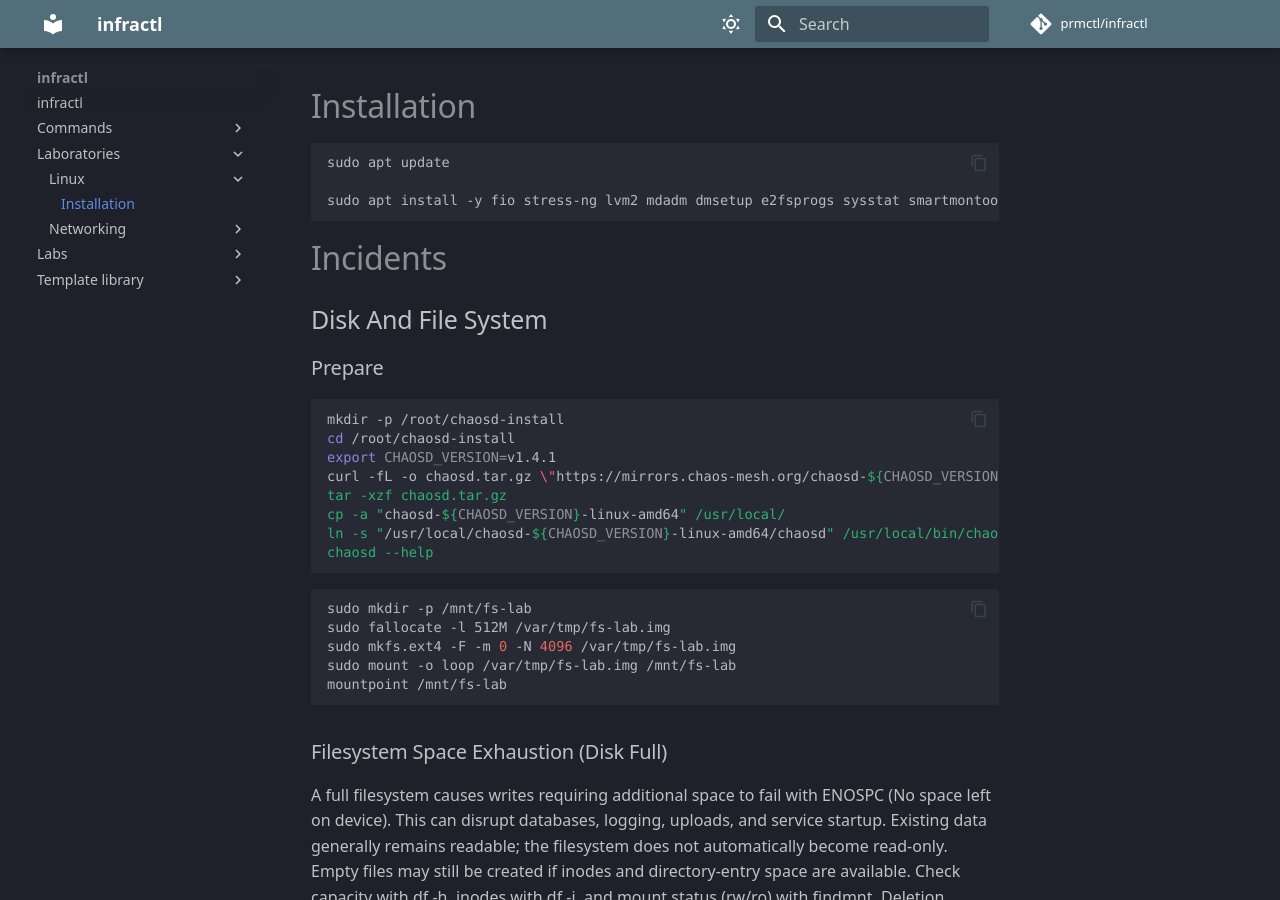
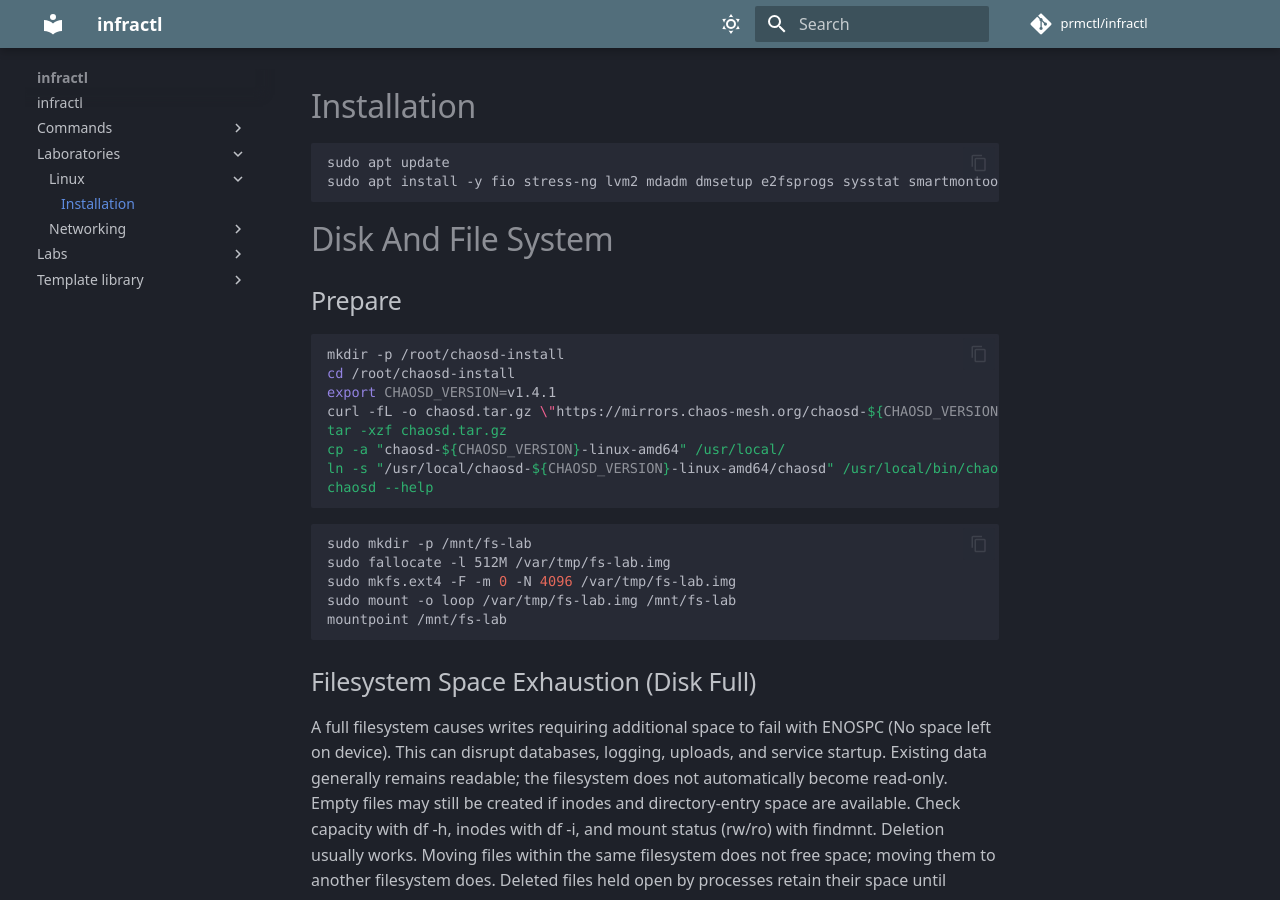
Before and after one commit to prmctl/infractl, an MkDocs documentation site: the page built from docs/laboratories/linux/linux-incident.md, in a window 1280 px wide and 900 px high. Built offline with MkDocs 1.6.1 and Material for MkDocs 9.7.7, drawn with Linux system fonts in a browser that asks for light colours; comment, search, counter and statistics services are not loaded.

````diff
--- a/docs/laboratories/linux/linux-incident.md
+++ b/docs/laboratories/linux/linux-incident.md
@@ -1,21 +1,13 @@
-
 # Installation
 
 ```sh
-
 sudo apt update
-
 sudo apt install -y fio stress-ng lvm2 mdadm dmsetup e2fsprogs sysstat smartmontools util-linux
-
 ```
 
+# Disk And File System
 
-
-# Incidents
-
-## Disk And File System
-
-### Prepare
+## Prepare
 ```sh
 mkdir -p /root/chaosd-install
 cd /root/chaosd-install
@@ -34,20 +26,20 @@
 mountpoint /mnt/fs-lab
 ```
 
-### Filesystem Space Exhaustion (Disk Full)
+## Filesystem Space Exhaustion (Disk Full)
 A full filesystem causes writes requiring additional space to fail with ENOSPC (No space left on device). This can disrupt databases, logging, uploads, and service startup. Existing data generally remains readable; the filesystem does not automatically become read-only.
 Empty files may still be created if inodes and directory-entry space are available. Check capacity with df -h, inodes with df -i, and mount status (rw/ro) with findmnt.
 Deletion usually works. Moving files within the same filesystem does not free space; moving them to another filesystem does. Deleted files held open by processes retain their space until closed; inspect them with lsof +L1.
 Check service errors using journalctl -u <service> and configured application logs, often under /var/log/. Logs on the full filesystem may be missing.
 Recover by safely removing or relocating unnecessary data, verifying free space, and checking service health. Failed services may need restarting; failed writes are not automatically recovered.
 
-#### incident generator
+### incident generator
 ```sh
 mountpoint /mnt/fs-lab && chaosd attack disk fill --path /mnt/fs-lab/fill-rest.bin --fallocate=false --size 600M
 ```
 
 ---
-### Inode Exhaustion
+## Inode Exhaustion
 When a filesystem runs out of free inodes, creating new files, directories, or symlinks fails with ENOSPC (No space left on device), even when disk space remains available. Existing files generally remain readable and writable if sufficient data space is available.
 This can disrupt uploads, temporary files, sessions, log rotation, database operations, and service startup. Check inode usage with df -i and compare it with disk usage using df -h.
 Check journalctl -u <service> and configured application logs for failed file creation. The error message alone does not distinguish inode exhaustion from disk-space exhaustion.
@@ -55,7 +47,7 @@
 For directories containing millions of files, use find or unsorted ls -1U for inspection and controlled cleanup. Prevent recurrence through retention policies and inode monitoring; splitting files across directories improves manageability but does not reduce total inode usage.
 
 
-#### incident generator
+### incident generator
 ```sh
 mkdir -p /mnt/inode-lab
 test ! -e /var/tmp/inode-lab-3m.img &&
@@ -88,7 +80,7 @@
 PY
 ```
 ---
-### Filesystem Read-only
+## Filesystem Read-only
 A filesystem may become read-only because of a filesystem error or a failure in the storage path. For example, the filesystem driver may detect inconsistent metadata or a journal error and stop further writes. With ext4, the `errors=remount-ro` mount option tells the filesystem to remount as read-only after certain errors.
 
 A filesystem error can follow an unexpected shutdown, a kernel or filesystem bug, or an unsafe administrative operation. A storage failure can come from the disk or any part of the storage path, such as a controller, RAID, virtual disk, or network storage. A storage I/O error may trigger a filesystem error and cause a read-only remount.
@@ -97,7 +89,7 @@
 
 Reading may remain possible, while writes, deletions, and renames fail with `Read-only file system`. Data already stored may still be readable, but recent or failed writes are not guaranteed to be preserved.
 
-#### Diagnose
+### Diagnose
 
 Check the mount state and options:
 
@@ -126,7 +118,7 @@
 
 Look for filesystem errors, journal aborts, I/O errors, device resets, and messages indicating a read-only remount. These messages can help distinguish a filesystem-level error from a failure in the storage path.
 
-#### Recovery
+### Recovery
 
 1. Identify and resolve the underlying filesystem, storage, or configuration problem. Do not treat a remount to read-write as a fix if the cause is still present.
 2. Preserve important data before attempting repairs. If the storage device or path is still failing, avoid in-place repairs until the storage is stable; consider recovering from a copy or image.
@@ -144,7 +136,7 @@
 A root filesystem may require a rescue or recovery environment to unmount and repair it. If read-only mode was intentional and there is no filesystem or storage error, correcting the configuration and remounting read-write may be sufficient.
 
 
-#### incident generator
+### incident generator
 ```sh
 df -h /var/tmp
 test ! -e /var/tmp/io-fault-lab.img &&
````
